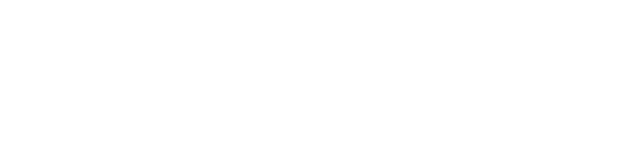
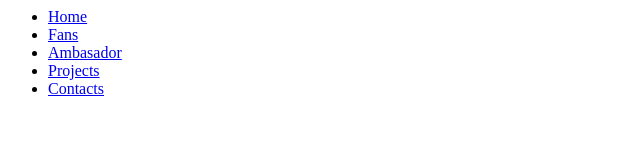
Before and after one commit to Zhumakadyrova/----------2, a plain HTML site: page index.html in a window 1280 px wide. Shown: the whole page, without its empty margins (0-640 px from the left). Drawn offline with Linux system fonts and the light colour scheme.

Commit message:
navigation in html

```diff
--- a/index.html
+++ b/index.html
@@ -3,6 +3,18 @@
     <link rel="stylesheet" href="style.css">
   </head>
   <body>
-
+    <div class="container">
+      <div class="navbar">
+        <nav>
+          <ul>
+            <li><a href="#">Home</a></li>
+            <li><a href="#">Fans</a></li>
+            <li><a href="#">Ambasador</a></li>
+            <li><a href="#">Projects</a></li>
+            <li><a href="#">Contacts</a></li>
+          </ul>
+        </nav>
+      </div>
+    </div>
   </body>
 </html>
```
